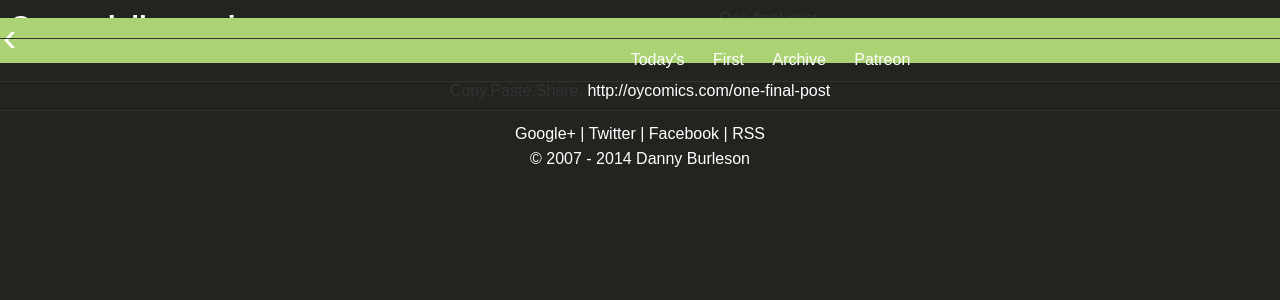
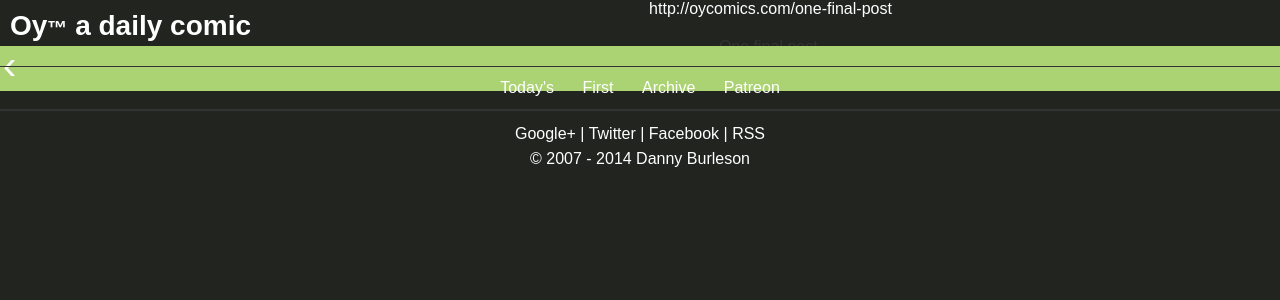
Before and after one commit to oycomics/oycomics.github.io, a Jekyll site: the page built from index.html, in a window 1280 px wide. Shown: the top 300 px of the page. Built offline with Jekyll 4.4.1, drawn with Linux system fonts in a browser that asks for light colours; Markdown is read by kramdown in place of the engine named in the settings; the list of posts is cut into pages by our own code.

Commit message:
Update home.html

```diff
--- a/_layouts/home.html
+++ b/_layouts/home.html
@@ -10,24 +10,15 @@
 <body>
 <div class="site home">
 {% include title.html %}
+<div class="copy_paste_share_url copy_paste_share_home">
+{% for post in site.posts limit:1 %}
+<a href="{{ site.url }}{{ post.url }}">{{ site.url }}{{ post.url }}</a>
+{% endfor %}
+</div>
 <div class="homecomic">
 	{{ content }}
 </div>
 {% include nav.html %}
-<div class="copy_paste_share_url copy_paste_share_home">
-<span>Copy.Paste.Share.</span>
-{% for post in site.posts limit:1 %}
-<a href="{{ site.url }}{{ post.url }}">{{ site.url }}{{ post.url }}</a>
-{% endfor %}
-</div>
-
-<!--- <div class="copy_paste_share">
-	<span>Copy.Paste.Share.</span>
-	{% for post in site.posts limit:1 %}
-	<a href="{{ site.url }}{{ post.url }}">{{ site.url }}{{ post.url }}</a>
-	{% endfor %}
-</div> --->
-
 {% include footer.html %}
 </div>
 </body>
```
